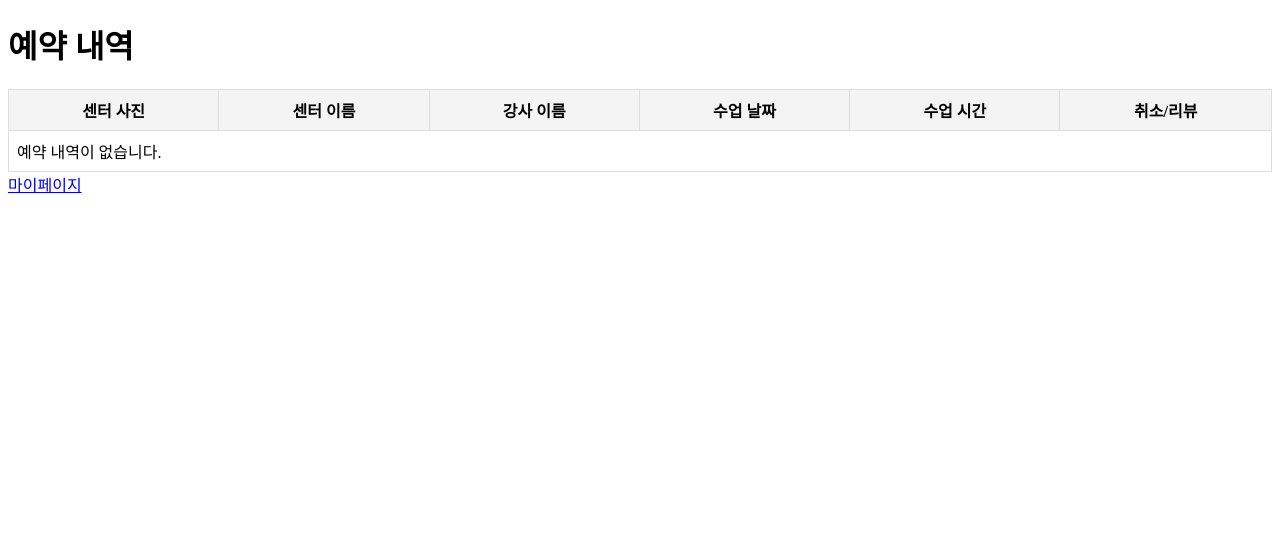
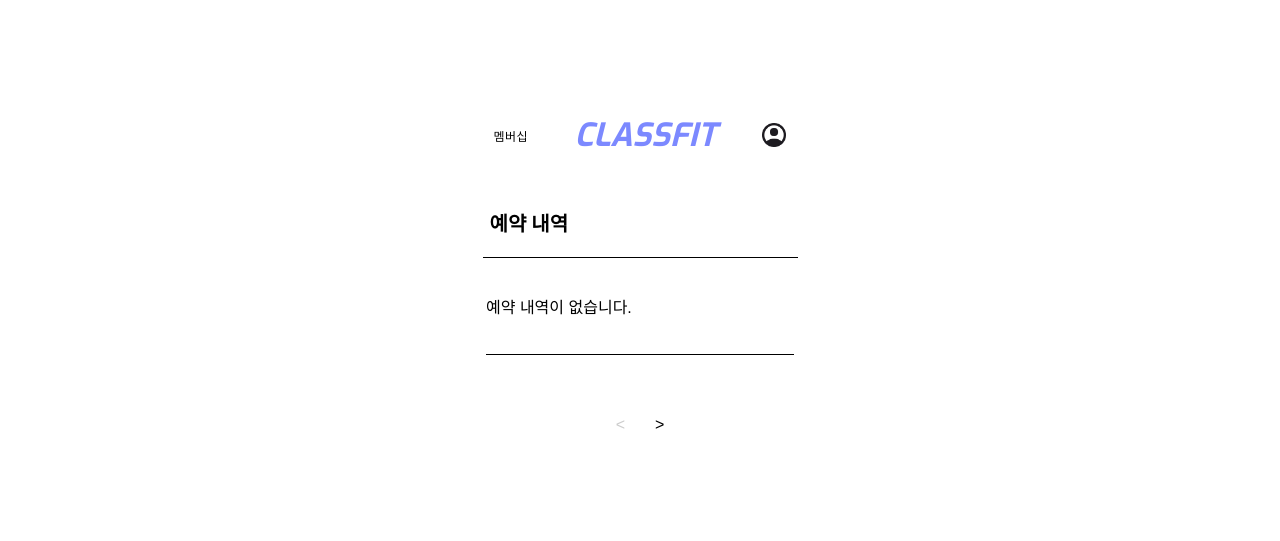
Before and after one commit to nnaX000/UnitedNetworking_1, a Django app: page /myPage/my_reservation/ in a window 1280 px wide. Shown: the top 541 px of the page. Run offline with Django 5.2, Linux system fonts and the light colour scheme; a user stored in the database is signed in; data comes from the database, SQL or seed files in the repository.

Commit message:
예약내역 페이지 추가

```diff
--- a/Team1/Team1/static/css/detailed_center.css
+++ b/Team1/Team1/static/css/detailed_center.css
@@ -187,10 +187,10 @@ body {
 }
 
 .facility-icons {
-    display: flex;
-    justify-content: flex-start;
+    display: grid;
+    grid-template-columns: repeat(2, 1fr); /* 2개의 열을 가지는 그리드 */
+    justify-content: start;
     margin: 20px 0;
-    flex-wrap: wrap;
 }
 
 .facility-icons button {
--- /dev/null
+++ b/Team1/Team1/static/css/my_reservation.css
@@ -0,0 +1,158 @@
+html, body {
+    display: flex;
+    flex-direction: column;
+    align-items: center;
+    justify-content: center;
+}
+
+body {
+    font-family: Arial, sans-serif;
+    width: 393px;
+    height: 100%;
+    margin: 0;
+}
+
+.container {
+    width: 100%;
+}
+
+.topBar {
+    display: flex;
+    flex-direction: row;
+    justify-content: space-between;
+    align-items: center;
+    margin: 0 50px;
+    margin-top: 82px;
+}
+
+.topBar-membership {
+    font-family: 'Roboto';
+    font-style: normal;
+    font-weight: 500;
+    font-size: 12px;
+    letter-spacing: 0.5px;
+    color: #000000;
+}
+
+.topBar-classfit {
+    font-family: 'Exo';
+    font-style: italic;
+    font-weight: 700;
+    font-size: 32px;
+    color: #7C89FF;
+}
+
+.topBar-profileIcon {
+    width: 24px;
+    height: 24px;
+}
+
+.headTitle {
+    font-family: 'Roboto';
+    font-style: normal;
+    font-weight: 600;
+    font-size: 20px;
+    color: #000000;
+    text-align: start;
+    border-bottom: 1px solid #000000;
+    padding-bottom: 20px;
+    padding-left: 7px;
+    width: 308px;
+}
+
+.topContainer {
+    border-bottom: 1px solid #000000;
+    padding-bottom: 20px;
+    width: 308px;
+}
+
+.reservationContext {
+    display: flex;
+    margin-left: 50px;
+    margin-top: 25px;
+    margin-bottom: 25px;
+}
+
+.center-image {
+    width: 119px;
+    height: 114px;
+    margin-left: 7px;
+}
+
+.reservationContext-text {
+    font-family: 'Roboto';
+    font-style: normal;
+    font-weight: 600;
+    font-size: 13px;
+    color: #000000;
+    margin-left: 33px;
+}
+
+.review-button {
+    gap: 8px;
+    background: #7C89FF;
+    box-shadow: 0px 4px 4px rgba(0, 0, 0, 0.25);
+    border-radius: 4.93554px;
+    border: none;
+    font-family: 'Roboto';
+    font-style: normal;
+    font-weight: 600;
+    font-size: 11px;
+    color: #FFFFFF;
+    padding: 8px 17px;
+    text-decoration: none;
+}
+
+.cancel-button {
+    display: flex;
+    flex-direction: row;
+    align-items: center;
+    gap: 8px;
+    background: #7C89FF;
+    box-shadow: 0px 4px 4px rgba(0, 0, 0, 0.25);
+    border-radius: 4.93554px;
+    border: none;
+    font-family: 'Roboto';
+    font-style: normal;
+    font-weight: 600;
+    font-size: 11px;
+    color: #FFFFFF;
+    padding: 8px 17px;
+}
+
+.pagination {
+    display: flex;
+    justify-content: center;
+    align-items: center;
+    margin-top: 20px;
+    margin-bottom: 98px;
+    width: 100%;
+    padding-top: 31px;
+}
+
+.page-number,
+.pagination-arrow {
+    border: none;
+    background-color: transparent;
+    font-size: 16px;
+    padding: 10px;
+    margin: 0 5px;
+    cursor: pointer;
+    color: #000;
+}
+
+.page-number.active {
+    font-weight: bold;
+    color: #7C89FF;
+}
+
+.dots {
+    font-size: 16px;
+    padding: 10px;
+    margin: 0 5px;
+}
+
+.pagination-arrow:disabled {
+    color: #ccc;
+    cursor: not-allowed;
+}
--- a/Team1/Team1/templates/my_reservation.html
+++ b/Team1/Team1/templates/my_reservation.html
@@ -2,24 +2,68 @@
 <html lang="ko">
 <head>
     <meta charset="UTF-8">
+    <meta name="viewport" content="width=device-width, initial-scale=1.0">
+    <link rel="stylesheet" href="/Team1/Team1/static/css/my_reservation.css">
+    <link href="https://fonts.googleapis.com/css2?family=Exo:wght@400;700&display=swap" rel="stylesheet">
+    <link href="https://fonts.googleapis.com/css2?family=Roboto:wght@400;700&display=swap" rel="stylesheet">
+    <link href="https://fonts.googleapis.com/css2?family=Roboto:wght@600&display=swap" rel="stylesheet">
+    <link href="https://fonts.googleapis.com/css2?family=Inter:wght@400;500;600;700&display=swap" rel="stylesheet">
+    <link href="https://fonts.googleapis.com/css2?family=Noto+Sans+KR:wght@400;700&display=swap" rel="stylesheet">
     <title>예약 내역</title>
-    <style>
-        table {
-            width: 100%;
-            border-collapse: collapse;
-        }
-        th, td {
-            border: 1px solid #ddd;
-            padding: 8px;
-        }
-        th {
-            background-color: #f4f4f4;
-        }
-    </style>
 </head>
 <body>
-    <h1>예약 내역</h1>
+    <div class="container">
+        <div class="topBar">
+            <p class="topBar-membership">멤버십</p>
+            <P class="topBar-classfit">CLASSFIT</P>
+            <img src="/Team1/Team1/static/img/profile-icon.png" alt="프로필 아이콘" class="topBar-profileIcon">
+        </div>
+    </div>
+    <p class="headTitle">예약 내역</p>
+    <div>
+        <div class="topContainer">
+            {% for reservation in reservations %}
+            <div class="reservationContainer">
+                <div class="reservationContext">
+                    <img src="{{ reservation.center_image_url }}" alt="센터 사진" class="center-image">
+                    <div class="reservationContext-text">
+                        <p>{{ reservation.center_name }}</p>
+                        <p>{{ reservation.class_id.teacher }}</p>
+                        <div>
+                                {{ reservation.class_id.date }}
+                            {{ reservation.class_id.time }}
+                        </div>
+                        {% if reservation.is_expired %}
+                        <!--예약이 만료된 경우 리뷰 작성 버튼 표시-->
+                    <a href="{% url 'write_review' reservation.id %}" class="review-button">리뷰 작성</a>
+                    {% else %}
+                        <!--예약이 취소되지 않은 경우 취소 버튼 표시 -->
+                    <form action="{% url 'cancel_reservation' reservation.id %}" method="POST">
+                        {% csrf_token %}
+                        <button type="submit" class="cancel-button">예약 취소</button>
+                    </form>
+                    {% endif %}
+                    </div>
+                </div>
+            </div>
+            {% empty %}
+                <p colspan="6">예약 내역이 없습니다.</p>
+            {% endfor %}
+        </div>
+    </div>
+    <div class="pagination">
+        <button class="pagination-arrow" id="prev-page" disabled>&lt;</button>
+        <div id="page-numbers"></div>
+        <button class="pagination-arrow" id="next-page">&gt;</button>
+    </div>
+    <script src="/Team1/Team1/static/js/my_reservation.js"></script>
+</body>
+</html>
 
+
+
+    <!--
+    <p>예약 내역</p>
     <table>
         <thead>
             <tr>
@@ -41,10 +85,10 @@
                 <td>{{ reservation.class_id.time }}</td>
                 <td>
                     {% if reservation.is_expired %}
-                        <!-- 예약이 만료된 경우 리뷰 작성 버튼 표시 -->
+                         예약이 만료된 경우 리뷰 작성 버튼 표시
                         <a href="{% url 'write_review' reservation.id %}">리뷰 작성</a>
                     {% else %}
-                        <!-- 예약이 취소되지 않은 경우 취소 버튼 표시 -->
+                         예약이 취소되지 않은 경우 취소 버튼 표시
                         <form action="{% url 'cancel_reservation' reservation.id %}" method="POST">
                             {% csrf_token %}
                             <button type="submit">예약 취소</button>
@@ -63,3 +107,5 @@
     <a href="{% url 'myPage' %}">마이페이지</a>
 </body>
 </html>
+
+-->
```
Also changed, not shown: Team1/Team1/static/js/my_reservation.js (added, +106 -0 lines), Team1/Team1/templates/detailed_center.html (+66 -19 lines), 1 other file.
